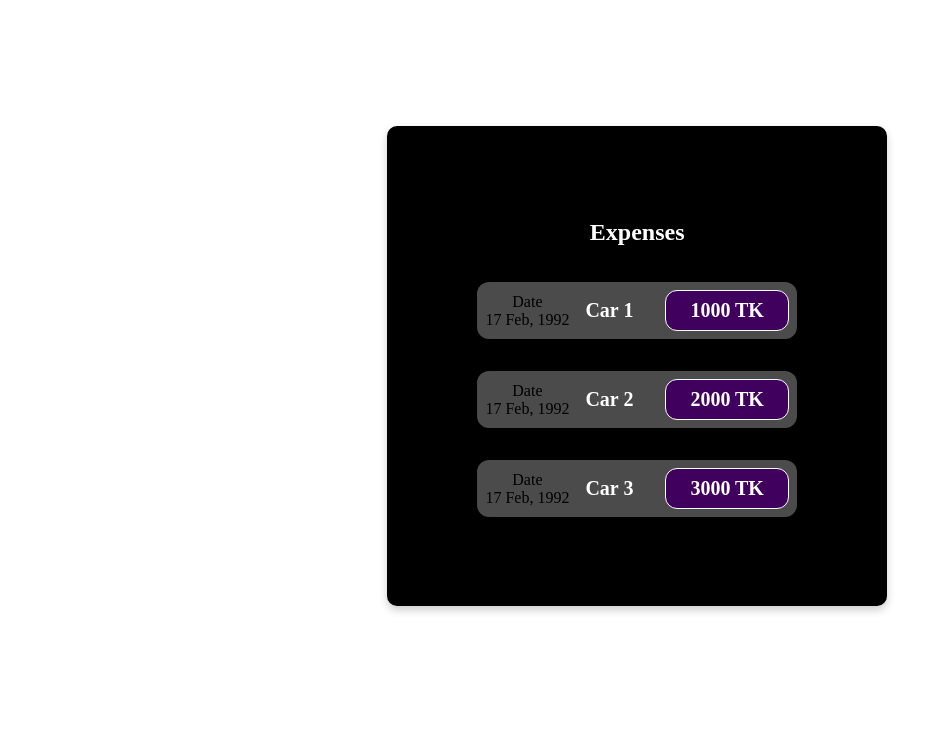
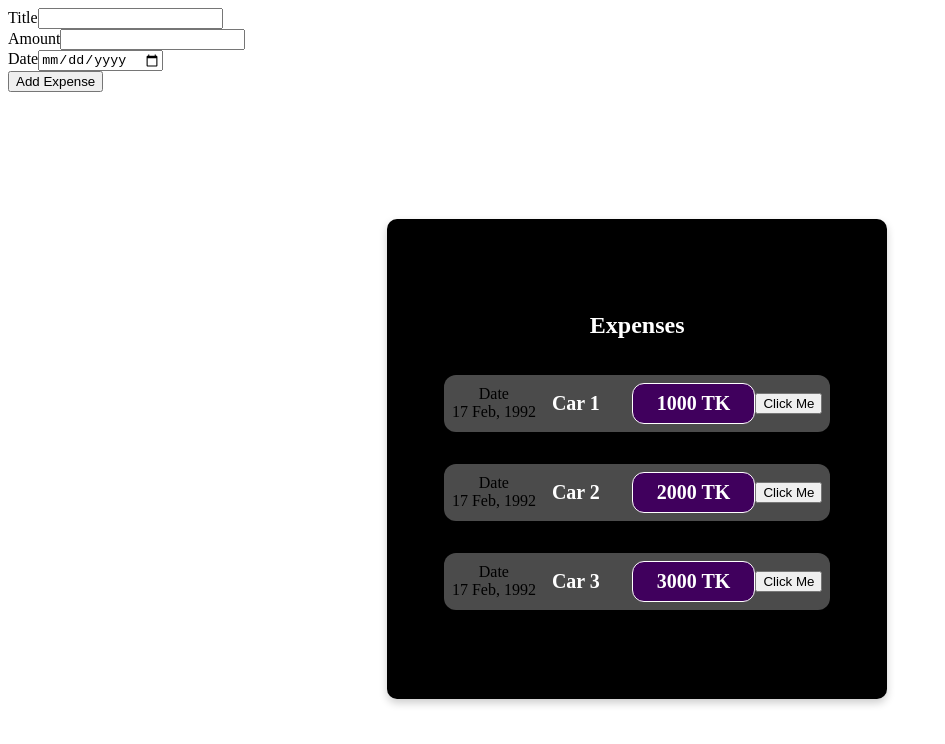
Before and after one commit to ShakibAhmed007/react-dev-v1, a React (Create React App) app: page / in a window 1280 px wide. Shown: the top 744 px of the page, without its empty margins (0-945 px from the left). Built offline with nearby package versions, Linux system fonts and the light colour scheme.

Commit message:
form submission and state handling button event handling

```diff
--- a/src/App.js
+++ b/src/App.js
@@ -1,8 +1,10 @@
 import Expenses from './components/Expenses/Expenses';
+import NewExpense from './components/NewExpense/NewExpense';
 
 function App() {
     const element = (
         <div>
+            <NewExpense />
             <Expenses title="Expenses" />
         </div>
     );
--- a/src/components/Expenses/ExpenseItem.js
+++ b/src/components/Expenses/ExpenseItem.js
@@ -1,16 +1,26 @@
+/* eslint-disable prefer-destructuring */
+/* eslint-disable prefer-const */
+/* eslint-disable react/button-has-type */
 /* eslint-disable react/destructuring-assignment */
+
+import React, { useState } from 'react';
 import Card from '../UI/Card';
 import ExpenseDate from './ExpenseDate';
 import './ExpenseItem.css';
 
 function ExpenseItem(props) {
+    const [title, setTitle] = useState(props.title);
+    const clickHandler = () => {
+        setTitle('Updated Title !!!');
+    };
     return (
         <Card className="expense-item">
             <ExpenseDate date={props.date} />
             <div className="expense-item__description">
-                <h2>{props.title}</h2>
+                <h2>{title}</h2>
                 <div className="expense-item__price">{props.price}</div>
             </div>
+            <button onClick={clickHandler}>Click Me</button>
         </Card>
     );
 }
--- /dev/null
+++ b/src/components/NewExpense/NewExpense.js
@@ -0,0 +1,110 @@
+/* eslint-disable no-unused-vars */
+/* eslint-disable jsx-a11y/label-has-associated-control */
+import React, { useState } from 'react';
+
+const NewExpense = () => {
+    // Approach 1
+    const [enteredTitle, setTitle] = useState('');
+    const [enteredAmount, setAmount] = useState('');
+    const [enteredDate, setDate] = useState('');
+
+    const titleEventHandler = (event) => {
+        setTitle(event.target.value);
+    };
+    const amoutEventHandler = (event) => {
+        setAmount(event.target.value);
+    };
+    const dateEventHandler = (event) => {
+        setDate(event.target.value);
+    };
+    const submitHandler = (event) => {
+        event.preventDefault();
+        const expenseFormData = {
+            title: enteredTitle,
+            amount: enteredAmount,
+            date: enteredDate,
+        };
+
+        console.log(expenseFormData);
+
+        // clear value after submission
+        setTitle('');
+        setAmount('');
+        setDate('');
+    };
+    // End Approach 1
+
+    // Approach 2
+    // Whenever need to update state depends on prev state
+    const [userInput, setUserInput] = useState({
+        title: '',
+        amount: '',
+        date: '',
+    });
+
+    const titleEventHandler1 = (event) => {
+        setUserInput((prevState) => ({ ...prevState, title: event.target.value }));
+    };
+    const amoutEventHandler1 = (event) => {
+        setUserInput((prevState) => ({ ...prevState, amount: event.target.value }));
+    };
+    const dateEventHandler1 = (event) => {
+        setUserInput((prevState) => ({ ...prevState, date: event.target.value }));
+    };
+    const submitHandler1 = (event) => {
+        event.preventDefault();
+        console.log(userInput);
+    };
+    // End Approach 2
+
+    return (
+        <div>
+            <form onSubmit={submitHandler}>
+                <div>
+                    <div>
+                        <label>Title</label>
+                        <input type="text" value={enteredTitle} onChange={titleEventHandler} />
+                    </div>
+                    <div>
+                        <label>Amount</label>
+                        <input type="number" value={enteredAmount} onChange={amoutEventHandler} />
+                    </div>
+                    <div>
+                        <label>Date</label>
+                        <input type="date" value={enteredDate} onChange={dateEventHandler} />
+                    </div>
+                    <div>
+                        <button type="submit">Add Expense</button>
+                    </div>
+                </div>
+            </form>
+        </div>
+    );
+
+    // for approach 2
+    // return (
+    //     <div>
+    //         <form onSubmit={submitHandler1}>
+    //             <div>
+    //                 <div>
+    //                     <label>Title</label>
+    //                     <input type="text" onChange={titleEventHandler1} />
+    //                 </div>
+    //                 <div>
+    //                     <label>Amount</label>
+    //                     <input type="number" onChange={amoutEventHandler1} />
+    //                 </div>
+    //                 <div>
+    //                     <label>Date</label>
+    //                     <input type="date" onChange={dateEventHandler1} />
+    //                 </div>
+    //                 <div>
+    //                     <button type="submit">Add Expense</button>
+    //                 </div>
+    //             </div>
+    //         </form>
+    //     </div>
+    // );
+};
+
+export default NewExpense;
```
Also changed, not shown: src/components/NewExpense/NewExpense.css (added).
